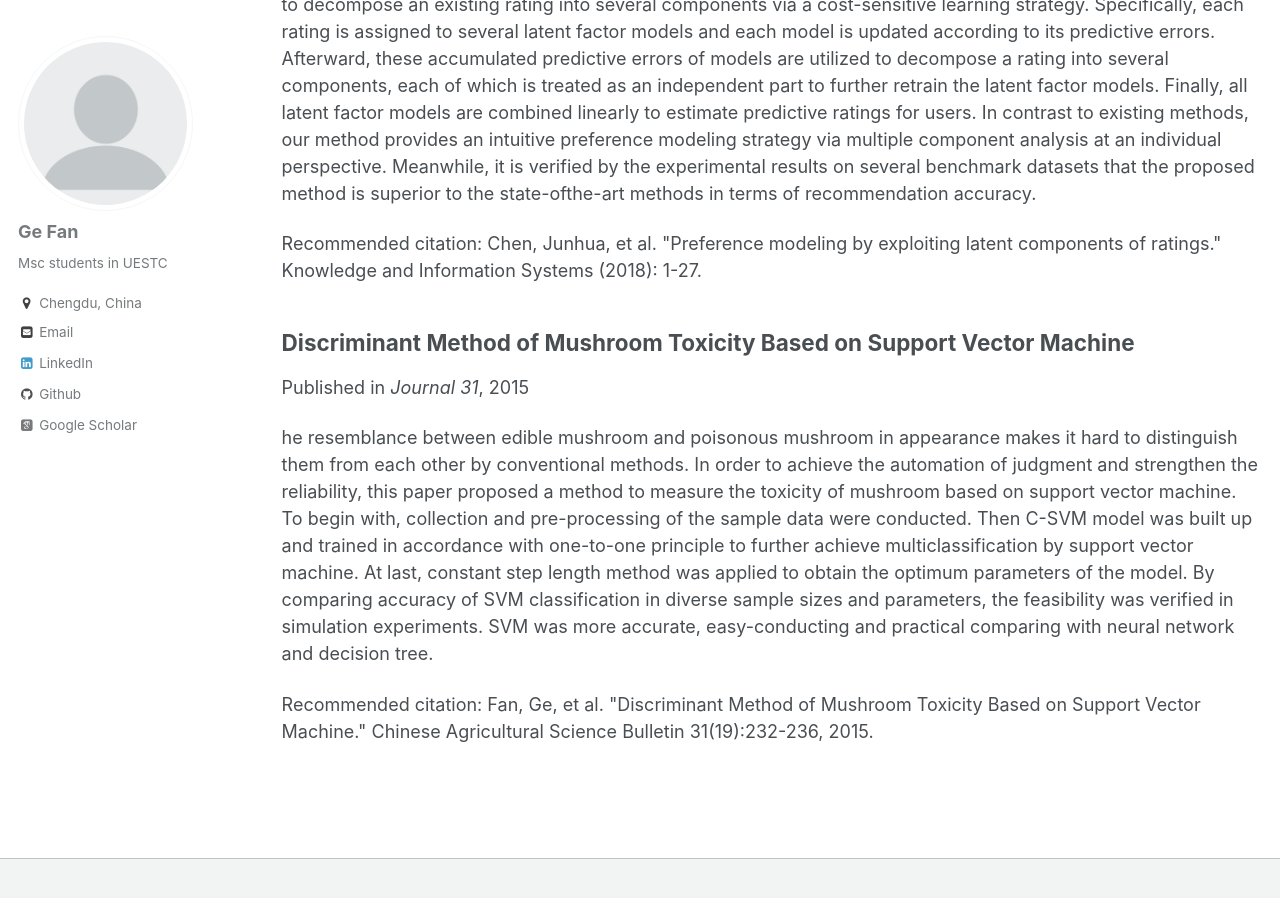
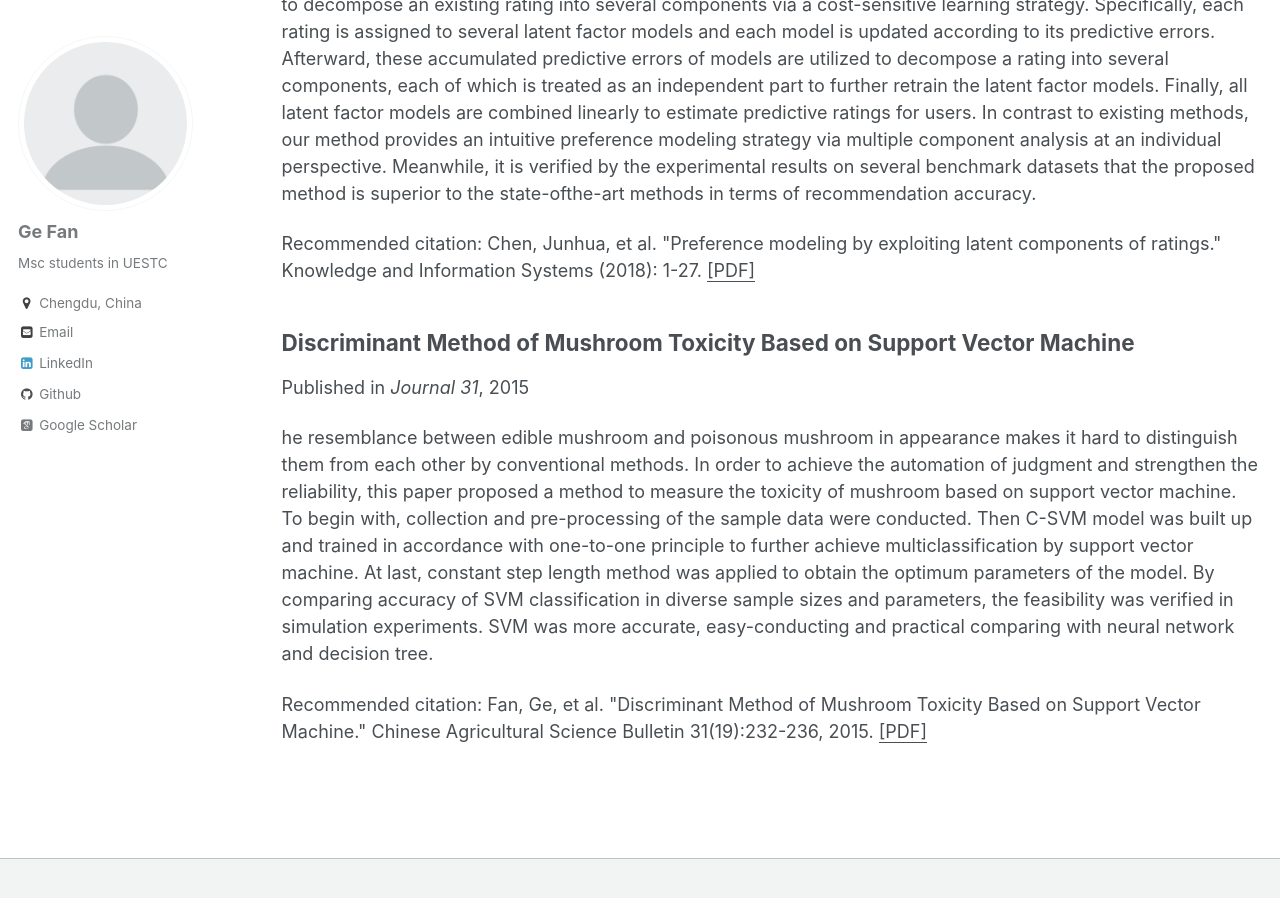
Before and after one commit to FanGhost/fanghost.github.io, a Jekyll site: the page built from _pages/publications.md, in a window 1280 px wide and 900 px high, scrolled down 404 px. Built offline with Jekyll 4.4.1, drawn with Linux system fonts in a browser that asks for light colours; some web fonts are replaced.

Commit message:
Update archive-single.html

```diff
--- a/_includes/archive-single.html
+++ b/_includes/archive-single.html
@@ -53,7 +53,7 @@
     {% endif %}
 
     {% if post.citation and post.paperurl %}
-      <p>Recommended citation: {{ post.citation }} <a href="{{ post.paperurl }}"><u>{{ [PDF] }}</u></a></p>
+      <p>Recommended citation: {{ post.citation }} <a href="{{ post.paperurl }}"> <u>[PDF]</u></a></p>
     {% elsif post.citation %}
       <p>Recommended citation: {{ post.citation }} </p>
     {% elsif post.paperurl %}
```
